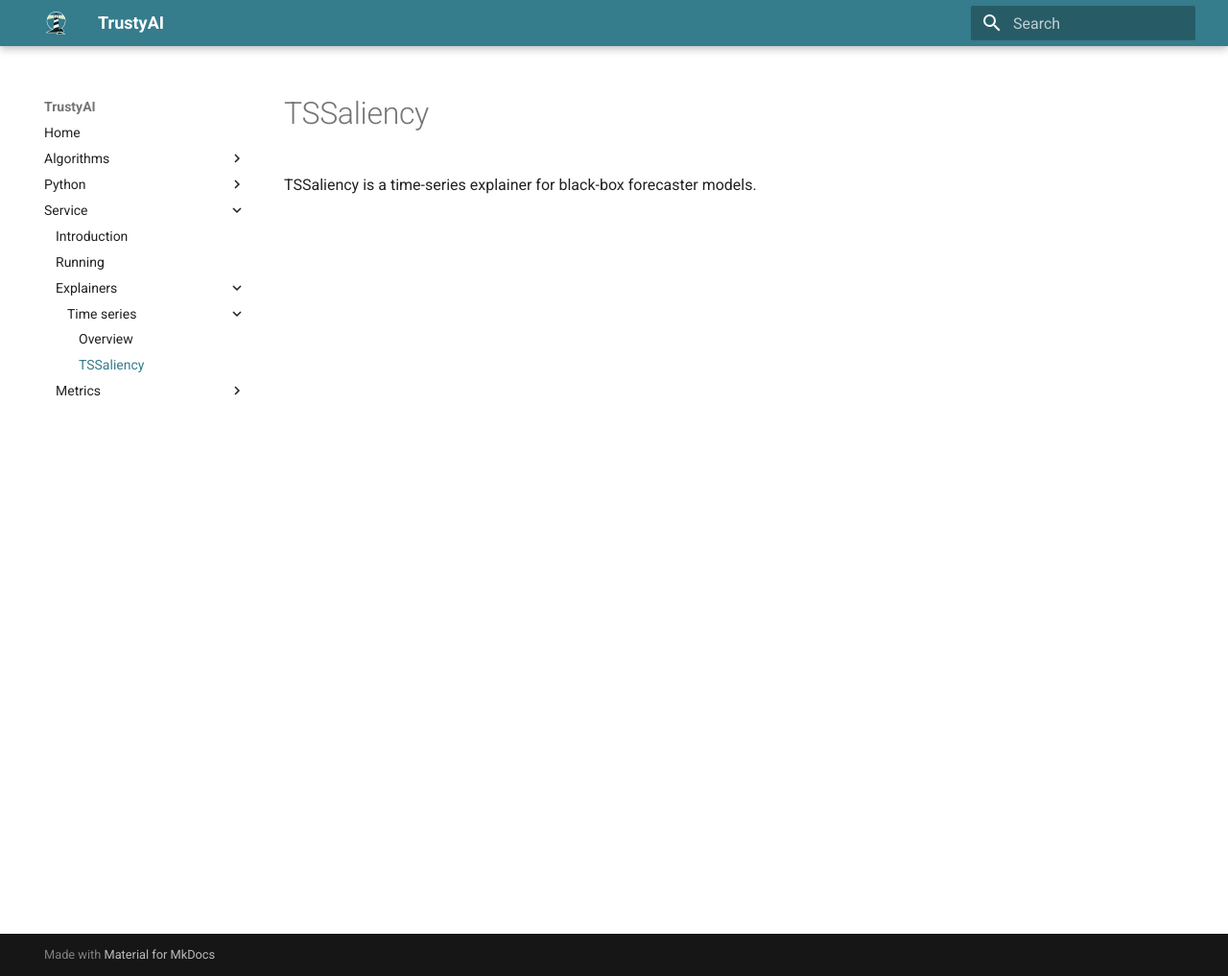
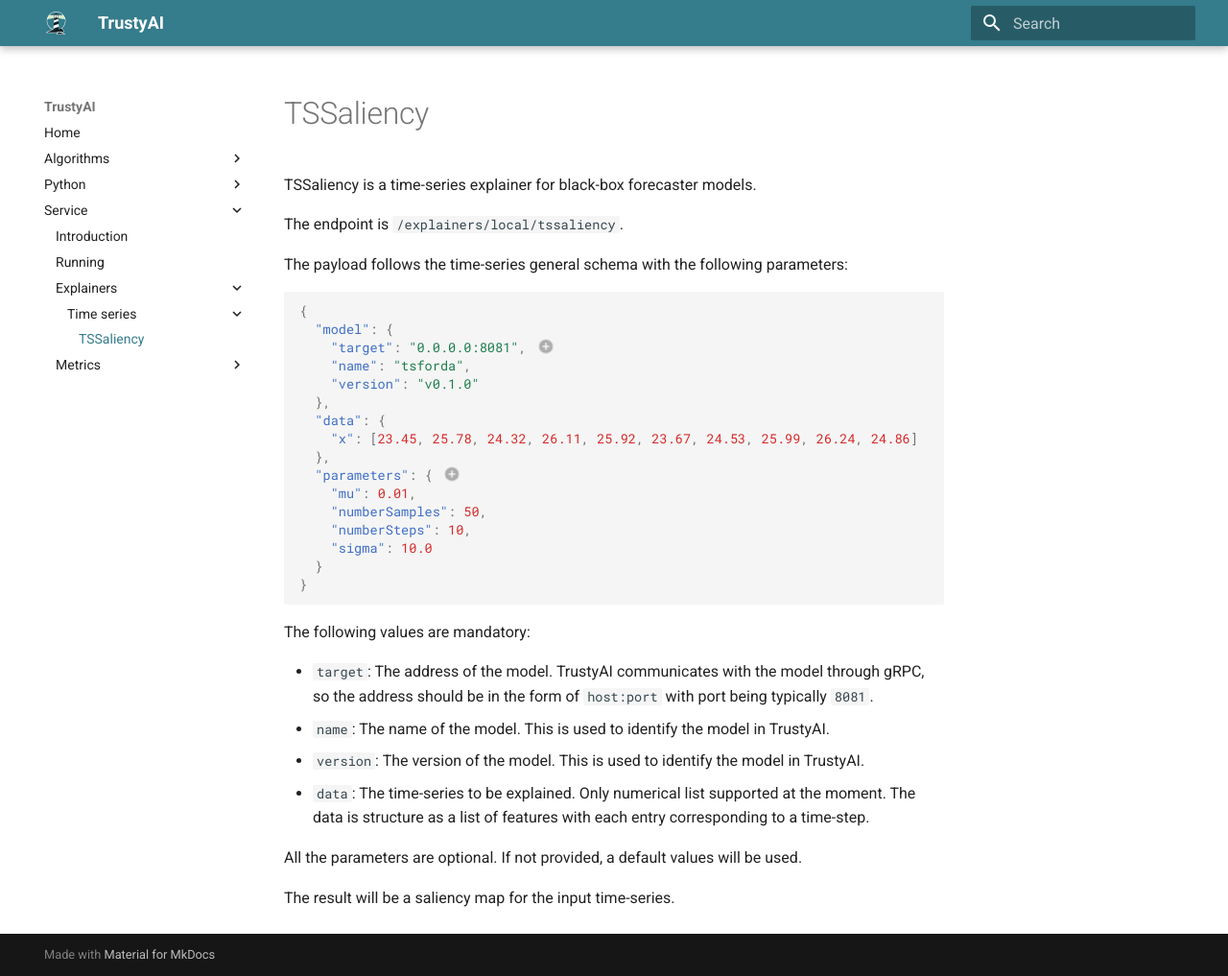
Before and after one commit to trustyai-explainability/trustyai-explainability.github.io, an MkDocs documentation site: the page built from docs/service/explainers/time-series/tssaliency.md, in a window 1280 px wide and 1017 px high. Shown: the whole window at 96% size. Built offline with MkDocs 1.6.1 and Material for MkDocs 9.7.7, drawn with Linux system fonts in a browser that asks for light colours.

Commit message:
docs: Add TSSaliency requests

````diff
--- a/docs/service/explainers/time-series/index.md
+++ /dev/null
@@ -1 +0,0 @@
-# Overview
--- a/docs/service/explainers/time-series/tssaliency.md
+++ b/docs/service/explainers/time-series/tssaliency.md
@@ -1,3 +1,42 @@
 # TSSaliency
 
 TSSaliency is a time-series explainer for black-box forecaster models.
+
+The endpoint is `/explainers/local/tssaliency`.
+
+The payload follows the time-series general schema with the following parameters:
+
+```json
+{
+  "model": {
+    "target": "0.0.0.0:8081", // (1)!
+    "name": "tsforda",
+    "version": "v0.1.0"
+  },
+  "data": {
+    "x": [23.45, 25.78, 24.32, 26.11, 25.92, 23.67, 24.53, 25.99, 26.24, 24.86]
+  },
+  "parameters": { // (2)!
+    "mu": 0.01,
+    "numberSamples": 50,
+    "numberSteps": 10,
+    "sigma": 10.0
+  }
+}
+```
+
+1.  This will consist of the address of the model. Typically `8081` is the gRPC port of the model, which is needed.
+2.  All the parameters are optional. If not provided, a default values will be used.
+
+The following values are mandatory:
+
+- `target`: The address of the model. TrustyAI communicates with the model through gRPC, so the address should be in the form of `host:port` with port being typically `8081`.
+- `name`: The name of the model. This is used to identify the model in TrustyAI.
+- `version`: The version of the model. This is used to identify the model in TrustyAI.
+- `data`: The time-series to be explained. Only numerical list supported at the moment. The data is structure as a list of features with each entry corresponding to a time-step.
+
+
+All the parameters are optional. If not provided, a default values will be used.
+
+
+The result will be a saliency map for the input time-series.
--- a/mkdocs.yml
+++ b/mkdocs.yml
@@ -4,6 +4,8 @@
   custom_dir: overrides
   logo: assets/logo.svg
   favicon: assets/favicon.ico
+  features:
+    - content.code.annotate
 extra_javascript:
   - javascripts/katex.js
   - https://cdnjs.cloudflare.com/ajax/libs/KaTeX/0.16.7/katex.min.js
````
Also changed, not shown: docs/algorithms/explainers/index.md (+2 -0 lines), docs/service/index.md (+9 -2 lines).
